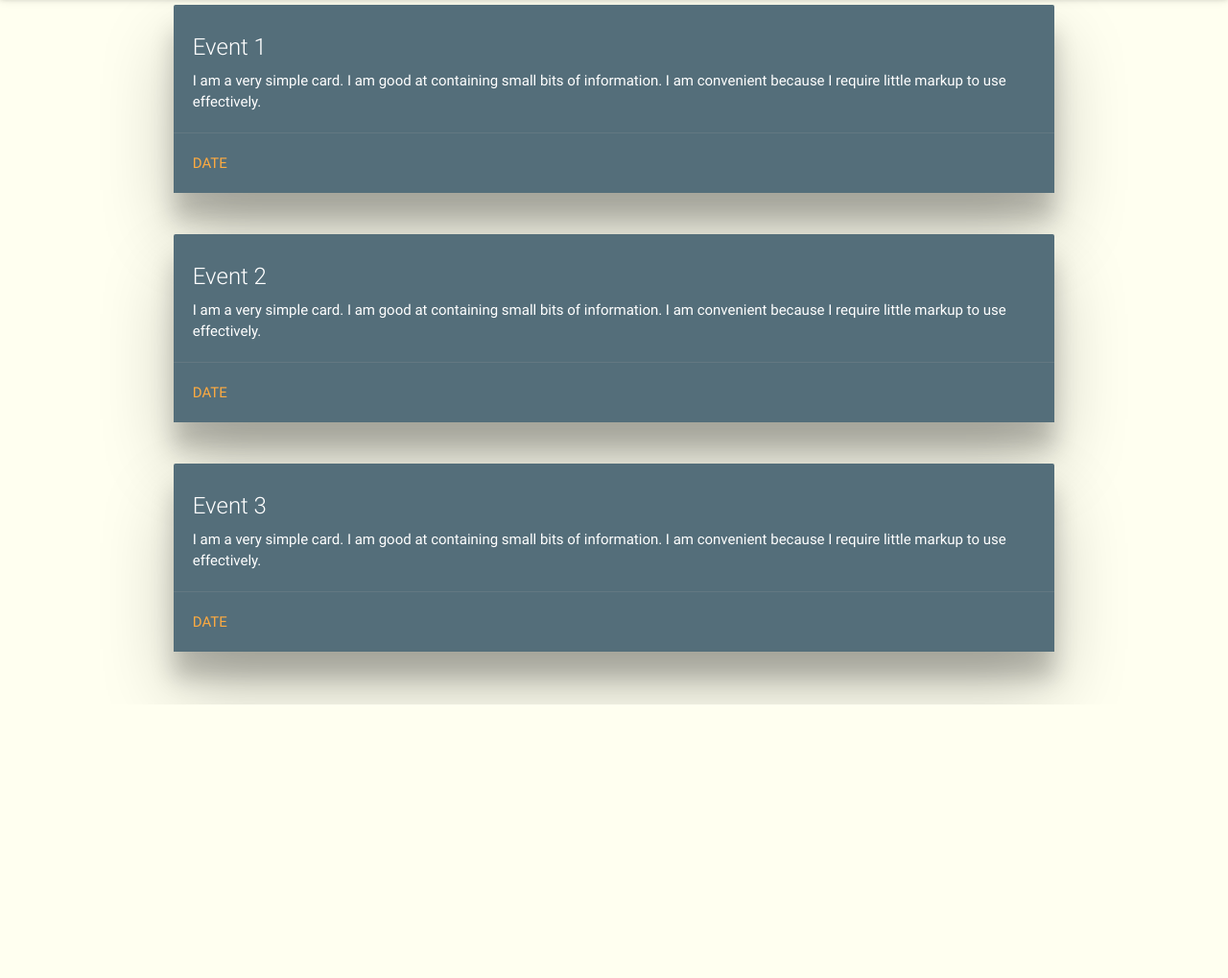
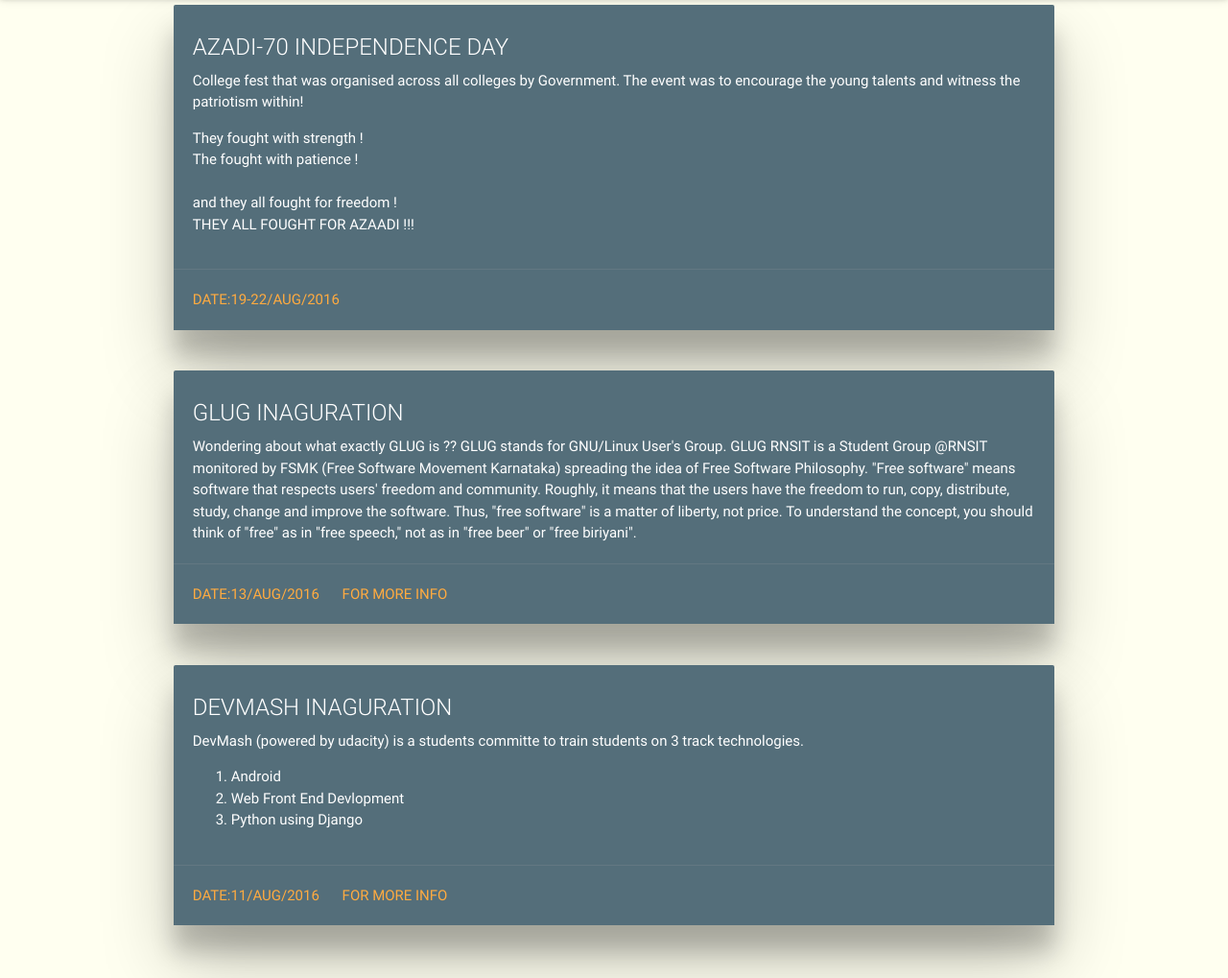
Before and after one commit to sai3010/eventweb, a plain HTML site: page past.html in a window 1280 px wide. Shown: the part 67-1086 px from the top of the page at 96% size. Before the commit the page ends 801 px from the top, so only its background shows below. Drawn offline with nearby package versions, Linux system fonts and the light colour scheme; a script that the page names is missing; files whose address does not match are found by name.

Commit message:
updated past news

```diff
--- a/past.html
+++ b/past.html
@@ -25,12 +25,18 @@
         <div class="col s12 m12">
           <div class="card hoverable blue-grey darken-1 z-depth-5 " id="card">
             <div class="card-content white-text ">
-              <span class="card-title">Event 1</span>
-              <p>I am a very simple card. I am good at containing small bits of information.
-              I am convenient because I require little markup to use effectively.</p>
+              <span class="card-title">AZADI-70 INDEPENDENCE DAY </span>
+              <p>College fest that was organised across all colleges by Government. The event was to encourage the young talents and witness the patriotism within!
+			  <ul>
+			  <li> They fought with strength ! </li>
+			<li>The fought with patience ! </li>
+ 			<li>and they all fought for freedom ! </li>
+			<li>THEY ALL FOUGHT FOR AZAADI !!!</li>
+			</ul>
+			  </p>
             </div>
             <div class="card-action">
-              <a href="#">date</a>
+              <a href="#">date:19-22/AUG/2016</a>
 
             </div>
           </div>
@@ -41,12 +47,13 @@
         <div class="col s12 m12">
           <div class="card hoverable blue-grey darken-1 z-depth-5 " id="card">
             <div class="card-content white-text ">
-              <span class="card-title">Event 2</span>
-              <p>I am a very simple card. I am good at containing small bits of information.
-              I am convenient because I require little markup to use effectively.</p>
+              <span class="card-title">GLUG INAGURATION</span>
+              <p>Wondering about what exactly GLUG is ??
+GLUG stands for GNU/Linux User's Group. GLUG RNSIT is a Student Group @RNSIT monitored by FSMK (Free Software Movement Karnataka) spreading the idea of Free Software Philosophy. "Free software" means software that respects users' freedom and community. Roughly, it means that the users have the freedom to run, copy, distribute, study, change and improve the software. Thus, "free software" is a matter of liberty, not price. To understand the concept, you should think of "free" as in "free speech," not as in "free beer" or "free biriyani".</p>
             </div>
             <div class="card-action">
-              <a href="#">date</a>
+              <a href="#">date:13/AUG/2016</a>
+			  <a href="https://www.facebook.com/glugrnsit/?ref=br_rs">For more info</a>
 
             </div>
           </div>
@@ -57,12 +64,20 @@
         <div class="col s12 m12">
           <div class="card hoverable blue-grey darken-1 z-depth-5 " id="card">
             <div class="card-content white-text ">
-              <span class="card-title">Event 3</span>
-              <p>I am a very simple card. I am good at containing small bits of information.
-              I am convenient because I require little markup to use effectively.</p>
+              <span class="card-title">DEVMASH INAGURATION</span>
+              <p>DevMash (powered by udacity) is a students committe to train students on 3 track technologies.
+			  <ol>
+				<li>Android</li>
+				<li>Web Front End Devlopment</li>
+				<li>Python using Django</li>
+			  </ol>
+			  </p>
+
             </div>
             <div class="card-action">
-              <a href="#">date</a>
+              <a href="#">date:11/AUG/2016</a>
+			  <a href="http://devmash.xyz/#1">For more info</a>
+
 
             </div>
           </div>
```
Also changed, not shown: up.html (+2 -3 lines).
